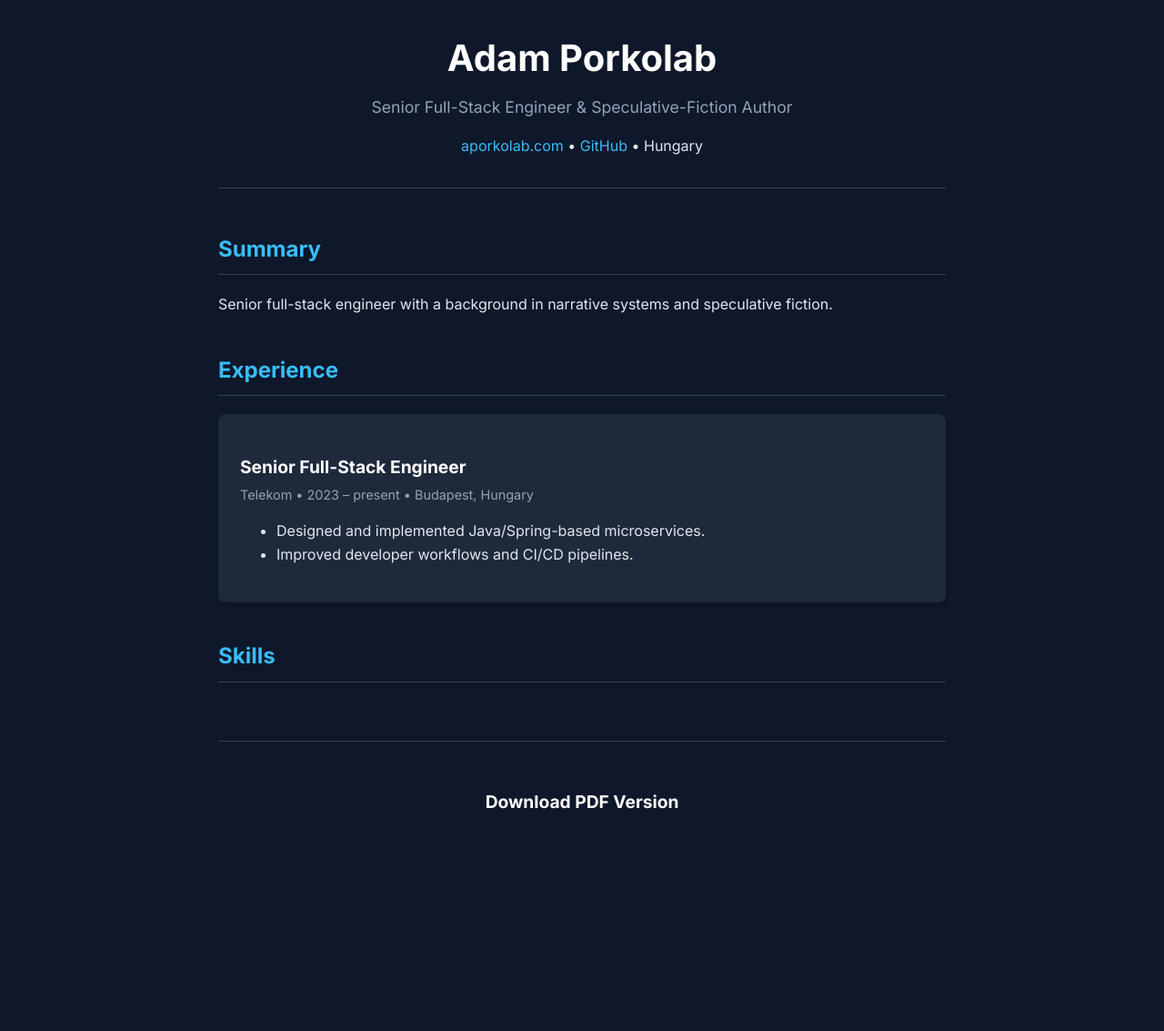
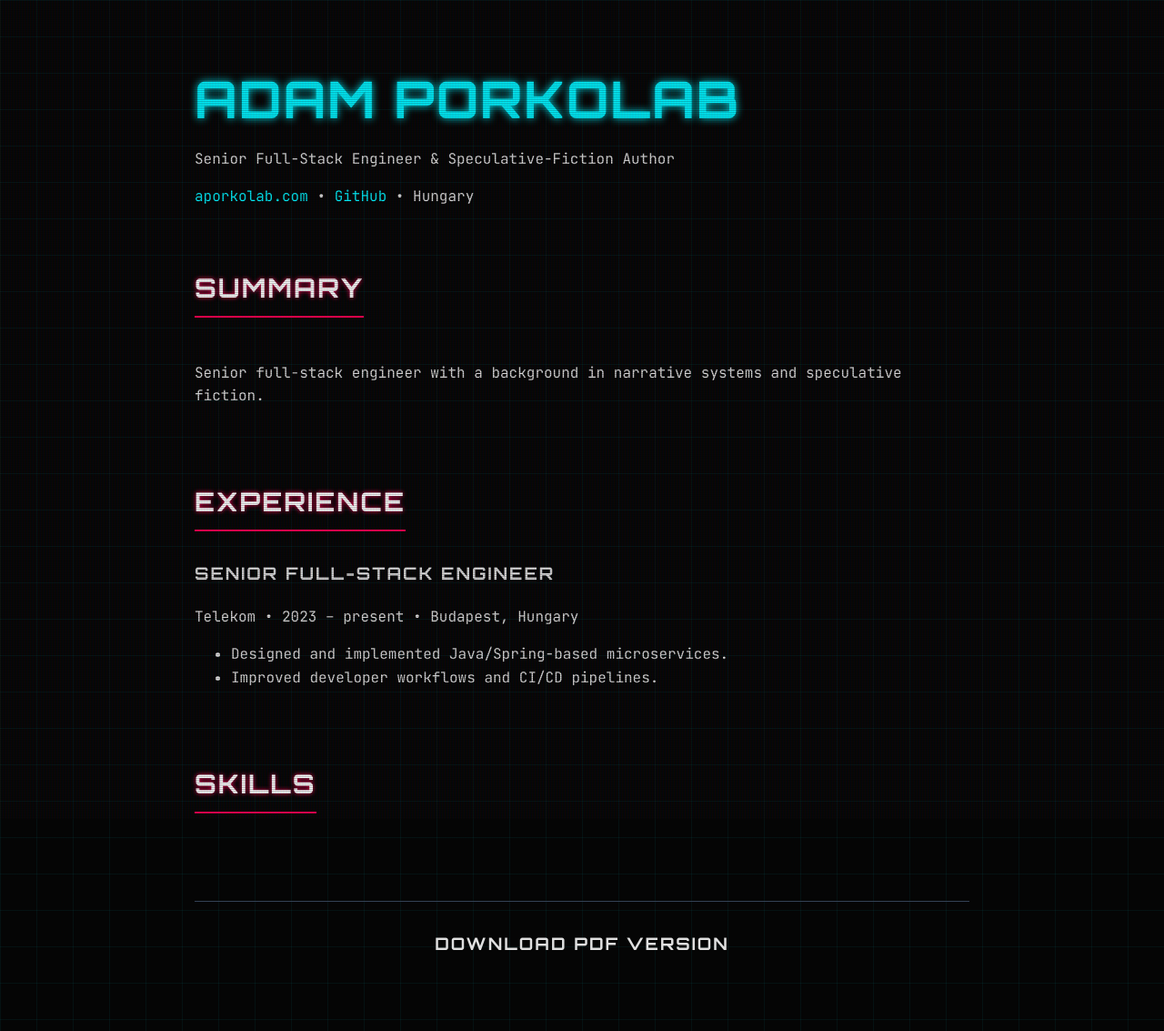
Before and after one commit to aporkolab/porkolab-cv-site, a Jekyll site: the page built from index.md, in a window 1280 px wide. Shown: the whole page at 91% size. Built offline with Jekyll 4.4.1, drawn with Linux system fonts in a browser that asks for light colours; before the commit the page ends 945 px from its top, so only the background shows below that.

Commit message:
Update default.html

```diff
--- a/_layouts/default.html
+++ b/_layouts/default.html
@@ -2,70 +2,239 @@
 <html lang="en">
 <head>
     <meta charset="utf-8" />
-    <title>{{ page.title }} - {{ site.title }}</title>
+    <title>{{ page.title }} // {{ site.title }}</title>
     <meta name="viewport" content="width=device-width, initial-scale=1" />
+
     <link rel="preconnect" href="https://fonts.googleapis.com">
     <link rel="preconnect" href="https://fonts.gstatic.com" crossorigin>
-    <link href="https://fonts.googleapis.com/css2?family=Inter:wght@300;400;600;700&display=swap" rel="stylesheet">
+    <link href="https://fonts.googleapis.com/css2?family=JetBrains+Mono:wght@400;700&family=Orbitron:wght@400;700;900&display=swap" rel="stylesheet">
+
     <style>
         :root {
-            --bg: #0f172a;
-            --card: #1e293b;
-            --text: #e2e8f0;
-            --muted: #94a3b8;
-            --accent: #38bdf8;
+            --bg-color: #050505;
+            --terminal-bg: #0a0f14;
+            --neon-cyan: #00f3ff;
+            --neon-pink: #ff0055;
+            --neon-green: #0aff00;
+            --text-main: #e0e0e0;
+            --text-dim: #6b7280;
+            --grid-color: rgba(0, 243, 255, 0.05);
         }
+
+        * { box-sizing: border-box; }
+
         body {
-            font-family: 'Inter', sans-serif;
+            font-family: 'JetBrains Mono', monospace;
             margin: 0;
-            background: var(--bg);
-            color: var(--text);
+            background-color: var(--bg-color);
+            background-image:
+                linear-gradient(var(--grid-color) 1px, transparent 1px),
+                linear-gradient(90deg, var(--grid-color) 1px, transparent 1px);
+            background-size: 40px 40px;
+            color: var(--text-main);
+            overflow-x: hidden;
             line-height: 1.6;
         }
+
+        /* CRT Scanline Effect Overlay */
+        body::after {
+            content: " ";
+            display: block;
+            position: absolute;
+            top: 0; left: 0; bottom: 0; right: 0;
+            background: linear-gradient(rgba(18, 16, 16, 0) 50%, rgba(0, 0, 0, 0.25) 50%), linear-gradient(90deg, rgba(255, 0, 0, 0.06), rgba(0, 255, 0, 0.02), rgba(0, 0, 255, 0.06));
+            z-index: 9999;
+            background-size: 100% 2px, 3px 100%;
+            pointer-events: none;
+        }
+
         .container {
-            max-width: 800px;
+            max-width: 900px;
             margin: 0 auto;
-            padding: 2rem 1rem;
+            padding: 4rem 1.5rem;
+            position: relative;
+            z-index: 1;
         }
-        header {
-            text-align: center;
-            margin-bottom: 3rem;
-            border-bottom: 1px solid #334155;
-            padding-bottom: 2rem;
+
+        /* Typography */
+        h1, h2, h3 {
+            font-family: 'Orbitron', sans-serif;
+            text-transform: uppercase;
+            letter-spacing: 2px;
+            margin-top: 0;
         }
-        h1 { font-size: 2.5rem; margin: 0; color: #fff; }
-        h2 { color: var(--accent); margin-top: 2.5rem; font-size: 1.5rem; border-bottom: 1px solid #334155; padding-bottom: 0.5rem; }
-        h3 { font-size: 1.2rem; margin-bottom: 0.2rem; color: #fff; }
-        .subtitle { color: var(--muted); font-size: 1.1rem; margin-top: 0.5rem; }
-        .meta { color: var(--muted); font-size: 0.9rem; margin-bottom: 1rem; }
-        .card {
-            background: var(--card);
-            padding: 1.5rem;
-            border-radius: 8px;
-            margin-bottom: 1.5rem;
-            box-shadow: 0 4px 6px -1px rgba(0, 0, 0, 0.1);
-        }
-        .tag {
-            display: inline-block;
-            background: #334155;
-            padding: 0.2rem 0.6rem;
-            border-radius: 4px;
-            font-size: 0.85rem;
-            margin-right: 0.5rem;
+
+        h1 {
+            font-size: 3.5rem;
+            color: var(--neon-cyan);
+            text-shadow: 0 0 10px var(--neon-cyan);
             margin-bottom: 0.5rem;
         }
-        a { color: var(--accent); text-decoration: none; }
-        a:hover { text-decoration: underline; }
-        .download-btn {
+
+        h2 {
+            font-size: 1.8rem;
+            border-bottom: 2px solid var(--neon-pink);
+            padding-bottom: 0.5rem;
+            margin-top: 4rem;
+            margin-bottom: 2rem;
+            color: #fff;
             display: inline-block;
-            background: var(--accent);
-            color: #0f172a;
-            padding: 0.5rem 1rem;
-            border-radius: 6px;
+            text-shadow: 0 0 5px var(--neon-pink);
+        }
+
+        a { color: var(--neon-cyan); text-decoration: none; transition: 0.3s; }
+        a:hover { color: var(--neon-green); text-shadow: 0 0 8px var(--neon-green); }
+
+        /* Terminal Header Box */
+        .terminal-box {
+            background: rgba(10, 15, 20, 0.9);
+            border: 1px solid var(--neon-cyan);
+            padding: 2rem;
+            position: relative;
+            box-shadow: 0 0 20px rgba(0, 243, 255, 0.1);
+            margin-bottom: 3rem;
+        }
+
+        /* Corner Brackets */
+        .terminal-box::before, .terminal-box::after {
+            content: ''; position: absolute; width: 20px; height: 20px;
+            border: 2px solid var(--neon-cyan); transition: 0.3s;
+        }
+        .terminal-box::before { top: -2px; left: -2px; border-right: 0; border-bottom: 0; }
+        .terminal-box::after { bottom: -2px; right: -2px; border-left: 0; border-top: 0; }
+
+        .role-badge {
+            background: var(--neon-pink);
+            color: #000;
             font-weight: bold;
-            margin-top: 1rem;
+            padding: 2px 8px;
+            font-size: 0.8rem;
+            text-transform: uppercase;
+            letter-spacing: 1px;
+            display: inline-block;
+            margin-bottom: 1rem;
+            box-shadow: 0 0 10px var(--neon-pink);
         }
-        .download-btn:hover { background: #0ea5e9; text-decoration: none; }
+
+        /* Experience Cards (Cyber Panels) */
+        .xp-card {
+            background: linear-gradient(135deg, rgba(255,255,255,0.03) 0%, rgba(255,255,255,0) 100%);
+            border-left: 4px solid var(--neon-green);
+            padding: 1.5rem;
+            margin-bottom: 2rem;
+            position: relative;
+            transition: transform 0.2s;
+        }
+        .xp-card:hover {
+            transform: translateX(10px);
+            background: rgba(255, 255, 255, 0.05);
+        }
+        .xp-role {
+            color: var(--neon-green);
+            font-size: 1.2rem;
+            font-weight: bold;
+            margin-bottom: 0.2rem;
+        }
+        .xp-meta {
+            font-size: 0.85rem;
+            color: var(--text-dim);
+            margin-bottom: 1rem;
+            font-family: 'Orbitron', sans-serif;
+        }
+
+        /* Skill Tags (Chipsets) */
+        .skill-container {
+            display: flex;
+            flex-wrap: wrap;
+            gap: 10px;
+        }
+        .tech-tag {
+            background: rgba(0, 243, 255, 0.1);
+            border: 1px solid var(--neon-cyan);
+            color: var(--neon-cyan);
+            padding: 5px 12px;
+            font-size: 0.85rem;
+            text-transform: uppercase;
+            cursor: crosshair;
+            position: relative;
+            overflow: hidden;
+        }
+        .tech-tag:hover {
+            background: var(--neon-cyan);
+            color: #000;
+            box-shadow: 0 0 15px var(--neon-cyan);
+        }
+
+        /* Glitch Effect Class */
+        .glitch {
+            position: relative;
+        }
+        .glitch::before, .glitch::after {
+            content: attr(data-text);
+            position: absolute; top: 0; left: 0; width: 100%; height: 100%;
+        }
+        .glitch::before {
+            left: 2px; text-shadow: -1px 0 red; clip: rect(44px, 450px, 56px, 0);
+            animation: glitch-anim-1 2s infinite linear alternate-reverse;
+        }
+        .glitch::after {
+            left: -2px; text-shadow: -1px 0 blue; clip: rect(44px, 450px, 56px, 0);
+            animation: glitch-anim-2 2s infinite linear alternate-reverse;
+        }
+
+        /* Download Button (Cyber Button) */
+        .cyber-btn {
+            display: block;
+            width: 100%;
+            text-align: center;
+            background: transparent;
+            color: var(--neon-pink);
+            border: 2px solid var(--neon-pink);
+            padding: 1.5rem;
+            font-family: 'Orbitron', sans-serif;
+            font-weight: 900;
+            text-transform: uppercase;
+            font-size: 1.2rem;
+            letter-spacing: 3px;
+            position: relative;
+            transition: 0.3s;
+            clip-path: polygon(10px 0, 100% 0, 100% calc(100% - 10px), calc(100% - 10px) 100%, 0 100%, 0 10px);
+        }
+        .cyber-btn:hover {
+            background: var(--neon-pink);
+            color: #000;
+            box-shadow: 0 0 30px var(--neon-pink);
+            text-shadow: none;
+        }
+
+        /* Animations */
+        @keyframes glitch-anim-1 {
+            0% { clip: rect(30px, 9999px, 10px, 0); }
+            20% { clip: rect(80px, 9999px, 90px, 0); }
+            40% { clip: rect(10px, 9999px, 60px, 0); }
+            60% { clip: rect(50px, 9999px, 20px, 0); }
+            80% { clip: rect(20px, 9999px, 80px, 0); }
+            100% { clip: rect(90px, 9999px, 30px, 0); }
+        }
+        @keyframes glitch-anim-2 {
+            0% { clip: rect(10px, 9999px, 80px, 0); }
+            20% { clip: rect(90px, 9999px, 10px, 0); }
+            40% { clip: rect(30px, 9999px, 50px, 0); }
+            60% { clip: rect(70px, 9999px, 20px, 0); }
+            80% { clip: rect(20px, 9999px, 60px, 0); }
+            100% { clip: rect(50px, 9999px, 40px, 0); }
+        }
+
+        /* Scrollbar */
+        ::-webkit-scrollbar { width: 8px; }
+        ::-webkit-scrollbar-track { background: #000; }
+        ::-webkit-scrollbar-thumb { background: var(--neon-cyan); }
+        ::-webkit-scrollbar-thumb:hover { background: var(--neon-green); }
+
+        @media (max-width: 600px) {
+            h1 { font-size: 2rem; }
+            .terminal-box { padding: 1rem; }
+        }
     </style>
 </head>
 <body>
```
